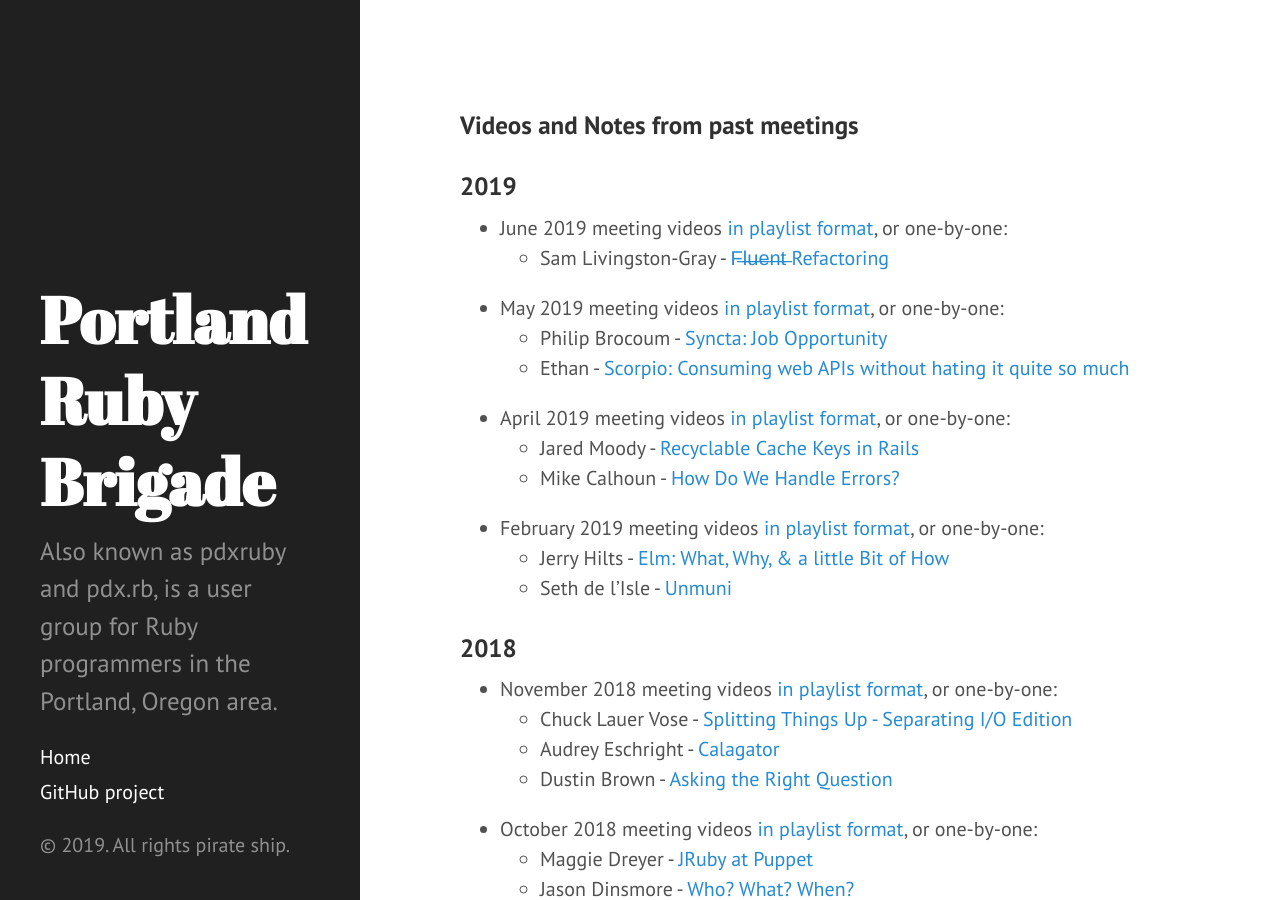
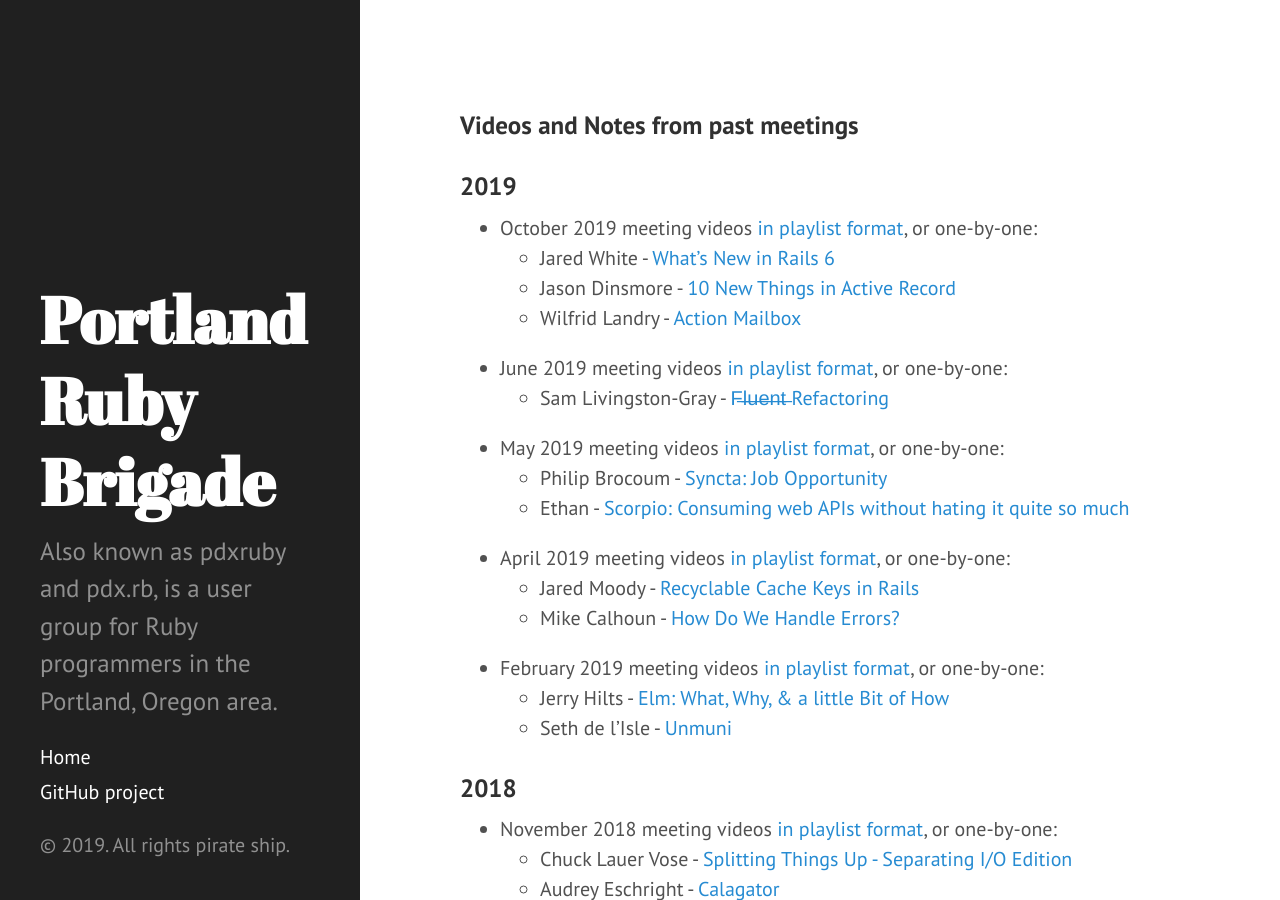
Before and after one commit to pdxruby/pdxruby.github.io, a Jekyll site: the page built from past-meetings.md, in a window 1280 px wide and 900 px high. Built offline with Jekyll 4.4.1, drawn with Linux system fonts in a browser that asks for light colours.

Commit message:
Add links for October 2019 videos

```diff
--- a/past-meetings.md
+++ b/past-meetings.md
@@ -5,6 +5,12 @@ title: Past Meetings
 ### Videos and Notes from past meetings
 
 ### 2019
+
+- October 2019 meeting videos [in playlist format](https://www.youtube.com/playlist?list=PLw_tewW7y2HvjSSEIclgQDmzbnQTdvSkH), or one-by-one:
+    - Jared White - [What's New in Rails 6](https://youtu.be/WXdtAc_B9L4)
+    - Jason Dinsmore - [10 New Things in Active Record](https://youtu.be/VhjXeCoz3eU)
+    - Wilfrid Landry - [Action Mailbox](https://youtu.be/f0L53nHXEG0)
+
 - June 2019 meeting videos [in playlist format](https://www.youtube.com/playlist?list=PLw_tewW7y2HunuQ0hwF3_xRzmFErNrmXu), or one-by-one:
     - Sam Livingston-Gray - [F̶l̶u̶e̶n̶t̶ Refactoring](https://youtu.be/v3vflogQCLc)
 
```
